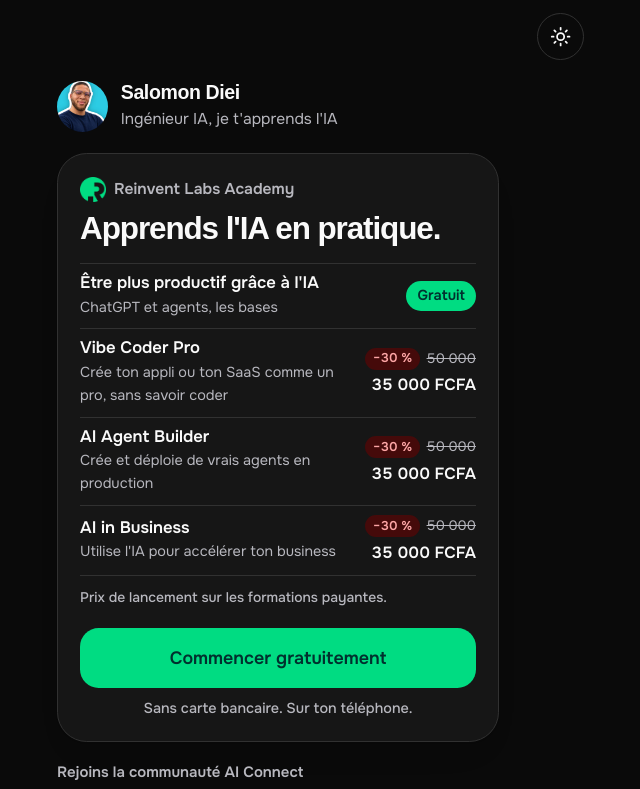
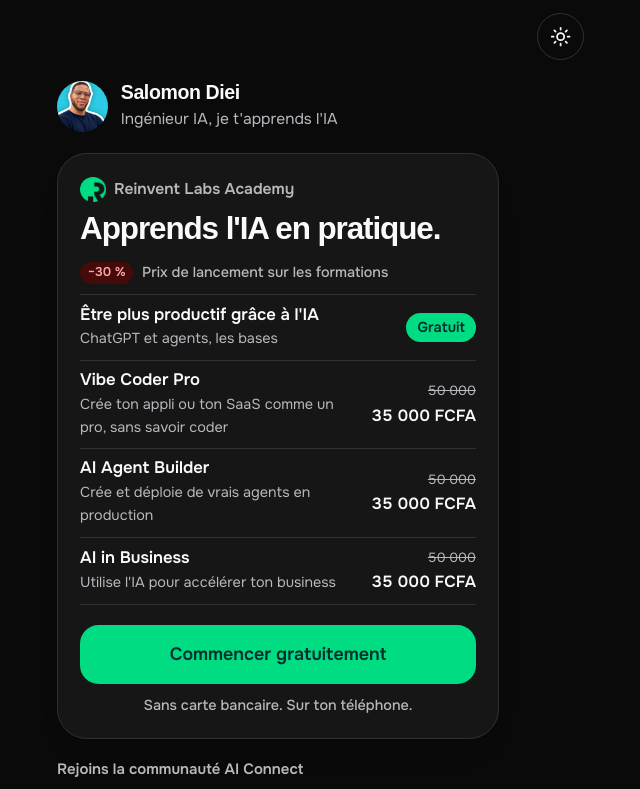
Before and after one commit to Salomondiei08/portfolio, a Next.js app: page /links in a window 1280 px wide. Shown: the top 789 px of the page, without its empty margins (362-1002 px from the left). Built offline with nearby package versions, Linux system fonts and the light colour scheme; a web font is replaced by a local one.

Commit message:
links: show the launch discount once above the course list, rows keep old and new price

```diff
--- a/src/app/links/links.module.css
+++ b/src/app/links/links.module.css
@@ -82,7 +82,7 @@
 
 /* Course list: one row per course, name and what it teaches on the left, price on the right. */
 .courseList {
-  margin-top: 1rem;
+  margin-top: 0.6rem;
   border-top: 1px solid var(--border);
 }
 
@@ -122,20 +122,27 @@
   white-space: nowrap;
 }
 
-/* Promotion: the old price crossed out and a −30 % tag above the new price. */
+/* Promotion: one offer line above the list; each row shows the old price crossed out above the new one. */
+.offer {
+  display: flex;
+  align-items: center;
+  gap: 0.5rem;
+  margin-top: 0.9rem;
+  font-size: 0.85rem;
+  font-weight: 500;
+  color: var(--muted-foreground);
+}
+
 .priceBox {
   display: flex;
   flex-shrink: 0;
   flex-direction: column;
   align-items: flex-end;
-  gap: 0.15rem;
+  gap: 0.05rem;
 }
 
 .priceWas {
-  display: flex;
-  align-items: center;
-  gap: 0.4rem;
-  font-size: 0.8rem;
+  font-size: 0.78rem;
   color: var(--muted-foreground);
   font-variant-numeric: tabular-nums;
 }
@@ -162,13 +169,6 @@
   color: var(--teal);
   font-size: 0.85rem;
   font-weight: 600;
-}
-
-.launch {
-  margin-top: 0.6rem;
-  font-size: 0.82rem;
-  font-weight: 500;
-  color: var(--muted-foreground);
 }
 
 /* Community doors */
--- a/src/app/links/page.tsx
+++ b/src/app/links/page.tsx
@@ -86,6 +86,11 @@ export default function LinksPage() {
         <h2 id="academy" className={styles.headline}>
           Apprends l&apos;IA en pratique.
         </h2>
+        {/* One launch-offer line instead of a tag on every row: the rows then only show old and new price. */}
+        <p className={styles.offer}>
+          <span className={styles.promo}>−30&nbsp;%</span>
+          Prix de lancement sur les formations
+        </p>
         {/* The courses first, so people see what they get; the action comes last. */}
         <ul className={styles.courseList}>
           {courses.map((c) => (
@@ -99,10 +104,7 @@ export default function LinksPage() {
                   <span className={styles.priceFree}>{c.price}</span>
                 ) : (
                   <span className={styles.priceBox} aria-label={`${c.price}, au lieu de 50 000 FCFA, promotion de 30 %`}>
-                    <span className={styles.priceWas}>
-                      <span className={styles.promo}>−30 %</span>
-                      <s>50 000</s>
-                    </span>
+                    <s className={styles.priceWas}>50 000</s>
                     <span className={styles.price}>{c.price}</span>
                   </span>
                 )}
@@ -110,7 +112,6 @@ export default function LinksPage() {
             </li>
           ))}
         </ul>
-        <p className={styles.launch}>Prix de lancement sur les formations payantes.</p>
         <a href={`${ACADEMY}/cours/etre-plus-productif-grace-a-l-ia`} {...external} className={`${styles.cta} ${focus}`}>
           Commencer gratuitement
         </a>
```
